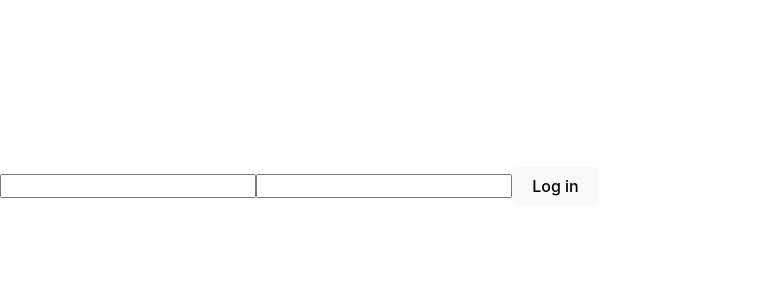
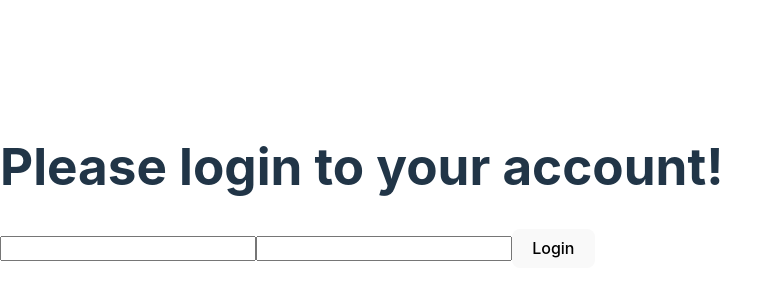
Before and after one commit to ViktoriiaKN/goit-react-project, a React (Vite) app: page / in a window 1280 px wide. Shown: the part 214-514 px from the top of the page, without its empty margins (0-783 px from the left). Built offline with nearby package versions, Linux system fonts and the light colour scheme.

Commit message:
form usage

```diff
--- a/src/components/App.jsx
+++ b/src/components/App.jsx
@@ -2,10 +2,15 @@
 import LoginForm from './LoginForm/LoginForm';
 
 export const App = () => {
+const handleLogin = (userData) => {
+  console.log(userData);
+};
 
   return (
     <div>
-     <LoginForm/>
+    <h1>Please login to your account!</h1>
+      {/* Передаємо колбек як пропс форми */}
+     <LoginForm onLogin={handleLogin}/>
     </div>
   );
 };
--- a/src/components/LoginForm/LoginForm.jsx
+++ b/src/components/LoginForm/LoginForm.jsx
@@ -1,15 +1,15 @@
 
-const LoginForm = () => {
+const LoginForm = ({onLogin}) => {
 const handleSubmit = (evt) => {
   evt.preventDefault();
 
   const form = evt.target;
   const {login, password} = form.elements;
 
-  console.log(login, password);
-
-  console.log(login.value, password.value);
-
+onLogin({
+  login: login.value,
+  password: password.value,
+})
   form.reset();
 }
 
@@ -17,7 +17,7 @@ const handleSubmit = (evt) => {
     <form onSubmit={handleSubmit}>
       <input type="text" name="login" />
       <input type="password" name="password" />
-      <button type="submit">Log in</button>
+      <button type="submit">Login</button>
     </form>
   )
 };
```
